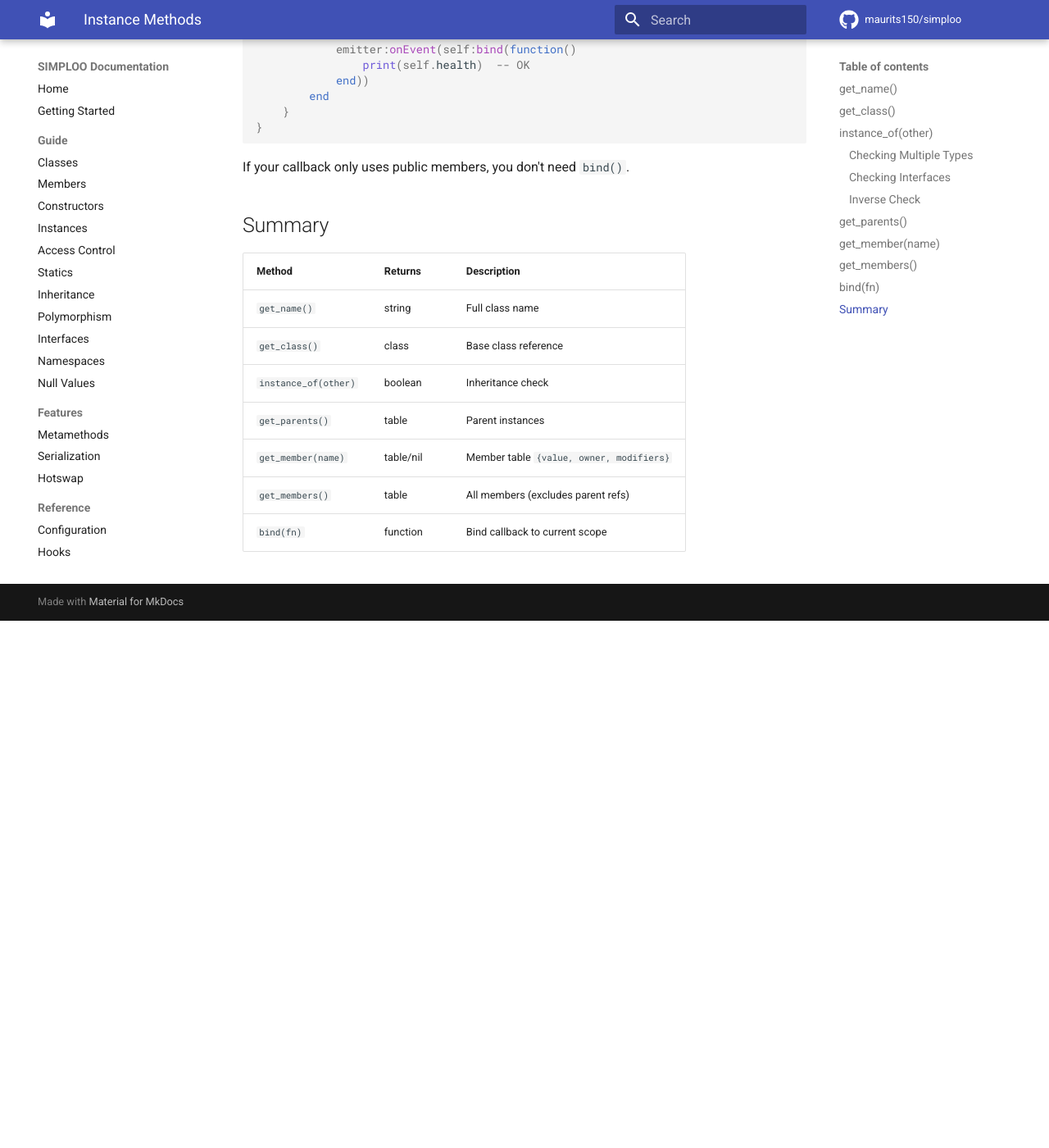
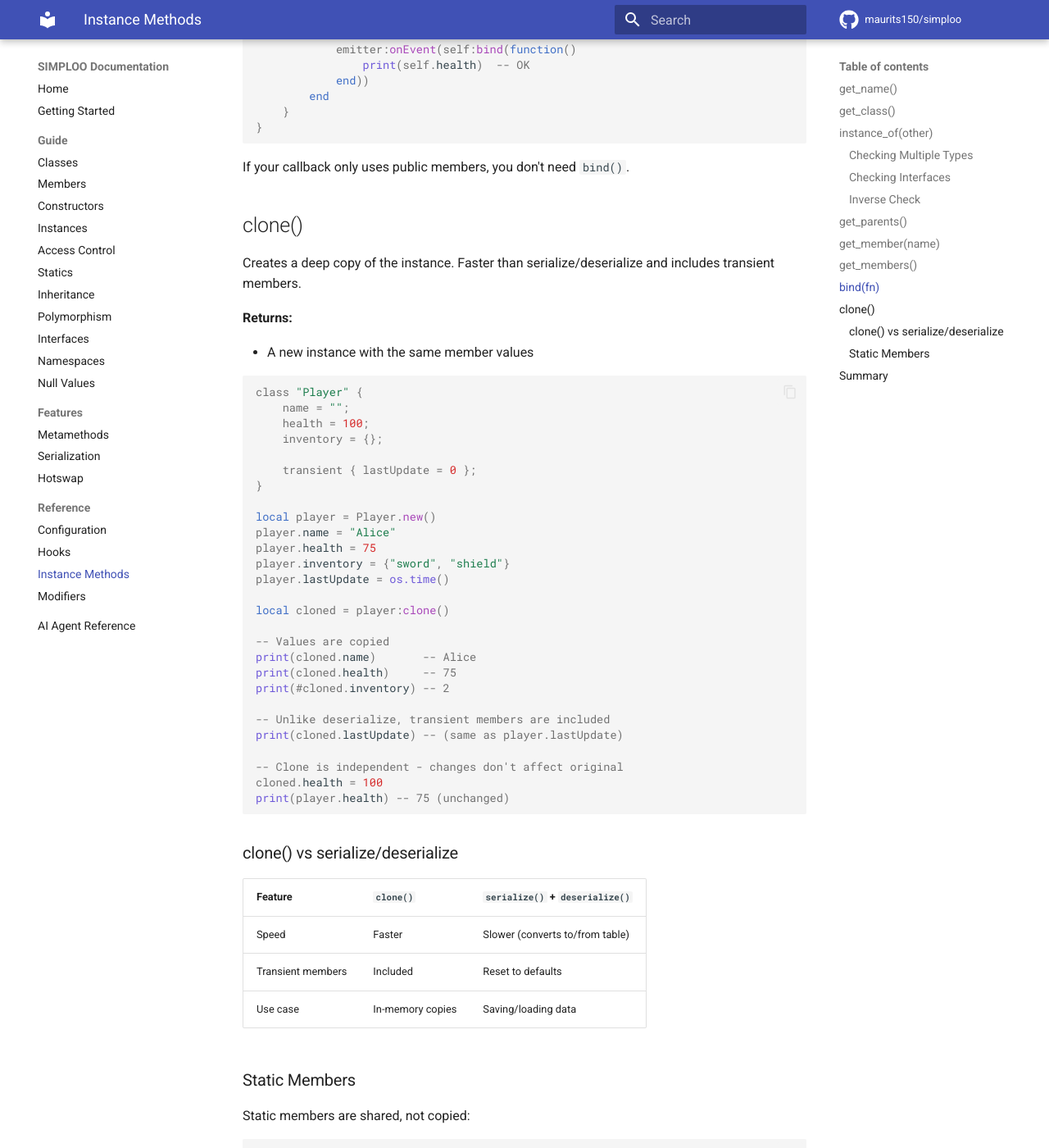
Before and after one commit to maurits150/simploo, an MkDocs documentation site: the page built from docs/reference/instance-methods.md, in a window 1280 px wide and 1400 px high, scrolled down 4447 px. Shown: the whole window at 82% size. Built offline with MkDocs 1.6.1 and Material for MkDocs 9.7.7, drawn with Linux system fonts in a browser that asks for light colours; comment, search, counter and statistics services are not loaded; before the commit the page ends 5204 px from its top, so only the background shows below that; some of the changed text lies outside the part shown.

Commit message:
Add clone() method for fast instance copying
- Faster than serialize/deserialize (no data conversion)
- Includes transient members (unlike serialize)
- Static members are shared, not copied
- Also fixes deserialize() missing finalizer setup

````diff
--- a/docs/reference/instance-methods.md
+++ b/docs/reference/instance-methods.md
@@ -223,6 +223,77 @@
 
 If your callback only uses public members, you don't need `bind()`.
 
+## clone()
+
+Creates a deep copy of the instance. Faster than serialize/deserialize and includes transient members.
+
+**Returns:**
+
+- A new instance with the same member values
+
+```lua
+class "Player" {
+    name = "";
+    health = 100;
+    inventory = {};
+
+    transient { lastUpdate = 0 };
+}
+
+local player = Player.new()
+player.name = "Alice"
+player.health = 75
+player.inventory = {"sword", "shield"}
+player.lastUpdate = os.time()
+
+local cloned = player:clone()
+
+-- Values are copied
+print(cloned.name)       -- Alice
+print(cloned.health)     -- 75
+print(#cloned.inventory) -- 2
+
+-- Unlike deserialize, transient members are included
+print(cloned.lastUpdate) -- (same as player.lastUpdate)
+
+-- Clone is independent - changes don't affect original
+cloned.health = 100
+print(player.health) -- 75 (unchanged)
+```
+
+### clone() vs serialize/deserialize
+
+| Feature | `clone()` | `serialize()` + `deserialize()` |
+|---------|-----------|--------------------------------|
+| Speed | Faster | Slower (converts to/from table) |
+| Transient members | Included | Reset to defaults |
+| Use case | In-memory copies | Saving/loading data |
+
+### Static Members
+
+Static members are shared, not copied:
+
+```lua
+class "Counter" {
+    public { instanceId = 0 };
+    static { totalCount = 0 };
+}
+
+local a = Counter.new()
+a.instanceId = 1
+
+local b = a:clone()
+b.instanceId = 2
+
+-- Instance values are independent
+print(a.instanceId) -- 1
+print(b.instanceId) -- 2
+
+-- Static values are shared
+b.totalCount = 10
+print(a.totalCount) -- 10
+```
+
 ## Summary
 
 | Method | Returns | Description |
@@ -234,3 +305,4 @@
 | `get_member(name)` | table/nil | Member table `{value, owner, modifiers}` |
 | `get_members()` | table | All members (excludes parent refs) |
 | `bind(fn)` | function | Bind callback to current scope |
+| `clone()` | instance | Deep copy of instance |
````
Also changed, not shown: AGENTS.md (+1 -0 lines), docs/features/serialization.md (+37 -0 lines), docs/reference/ai-agent.md (+1 -0 lines), 2 other files.
